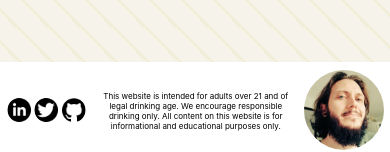
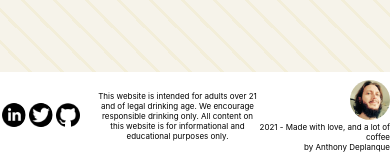
Before and after one commit to AnthonyDeplanque/cocktailAPI, a React (Create React App) app: page /Cocktail/1 in a window 390 px wide. Both pictures are taken after a click on the button "I agree". Shown: the part 692-844 px from the top of the page. Built offline with nearby package versions, Linux system fonts and the light colour scheme; no server answers.

Commit message:
responsive footer

```diff
--- a/src/components/Footer.css
+++ b/src/components/Footer.css
@@ -1,48 +1,57 @@
-.footer{
-background:white;
-font-size:.5rem;
+.footer {
+    background: white;
+    font-size: .5rem;
     position: fixed;
-display:flex;
-flex-direction : row;
+    display: flex;
+    flex-direction: row;
     justify-content: space-around;
     align-items: center;
-height : auto;
-min-height : 50px;
-bottom:0;
+    height: auto;
+    min-height: 50px;
+    bottom: 0;
     width: 100%;
-padding-top:1em;
+    padding-top: 1em;
 }
-.legal{
-    width : 50%;
+
+.legal {
+    width: 50%;
     text-align: center;
 }
-.icons img{
+.icons {
+    min-width : 6rem;
+}
+.icons img {
     filter: invert(1);
+    height: auto;
+    border-radius: 50%;
+}
 
-    height : auto;
+.copyright img {
+    width: 5rem;
+    height: auto;
     border-radius: 50%;
+}
 
+.copyright {
+    text-align: right;
 }
-@media (min-width:700px){
-    .icons img{
-        width : 3rem;
+
+@media (min-width:700px) {
+    .icons img {
+        width: 3rem;
         padding: 1rem;
     }
-    .copyright img{
-        width : 5rem;
+    .copyright img {
+        width: 5rem;
     }
 }
-@media (max-width:700px){
-    .icons img{
-        width : 1.5rem;
+
+@media (max-width:700px) {
+    .icons img {
+        width: 1.5rem;
         padding: .1rem;
     }
-    .copyright img{
-        width : 2.5rem;
+    .copyright img {
+        width: 2.5rem;
     }
 }
-.copyright img{
-    width : 5rem;
-    height : auto;
-    border-radius: 50%;
-}
--- a/src/components/Footer.jsx
+++ b/src/components/Footer.jsx
@@ -8,9 +8,9 @@
   return (
     <div className="footer">
       <div className="icons">
-        <img src={linkedin} alt="LinkedIn" />
-        <img src={twitter} alt="Twitter" />
-        <img src={github} alt="Github" />
+        <a href="https://www.linkedin.com/in/anthony-deplanque/"><img src={linkedin} alt="LinkedIn" /></a>
+        <a href="https://twitter.com/Seteemio"><img src={twitter} alt="Twitter" /></a>
+        <a href="https://github.com/anthonydeplanque"><img src={github} alt="Github" /></a>
       </div>
       <div className="legal">
         <p>
@@ -21,6 +21,8 @@
       </div>
       <div className="copyright">
         <img src={profile} alt="the author" />
+        <p>2021 - Made with love, and a lot of coffee</p>
+        <p>by Anthony Deplanque</p>
       </div>
     </div>
   );
```
Lines whose indentation alone changed are shown as unchanged.
